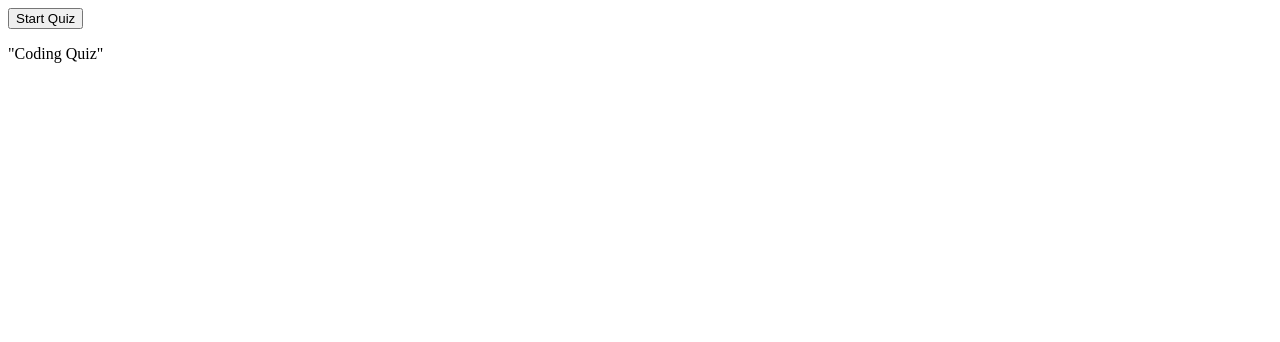
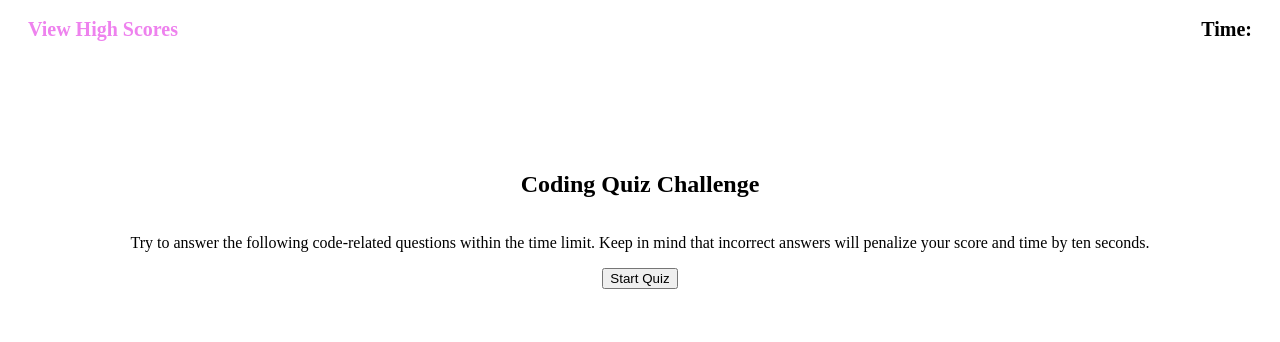
Before and after one commit to jomaduagwu/svg-logo-generator-jm, a plain HTML site: page code-quiz/index.html in a window 1280 px wide. Drawn offline with Linux system fonts and the light colour scheme; files that its build step writes are made by us from their sources.

Commit message:
updated files

```diff
--- a/code-quiz/assets/style.css
+++ b/code-quiz/assets/style.css
@@ -0,0 +1,28 @@
+header {
+    display: flex;
+    justify-content: space-between;
+    align-items: center;
+    padding: 10px;
+}
+
+#high-scores {
+    font-size:20px;
+    font-weight: bold;
+    color: violet;
+    margin-left: 10px;
+}
+
+#timer {
+    font-size: 20px;
+    font-weight: bold;
+    margin-right: 10px;
+}
+
+.quiz-info {
+    margin-top: 50px;
+    padding: 50px;
+    display: flex;
+    flex-direction: column;
+    align-items:center;
+    justify-content: center;
+}
--- a/code-quiz/index.html
+++ b/code-quiz/index.html
@@ -5,19 +5,25 @@
     <meta http-equiv="X-UA-Compatible" content="IE=edge">
     <meta name="viewport" content="width=device-width, initial-scale=1.0">
     <title>Coding Quiz</title>
-    <link rel="stylesheet" type="text/css" href=".assets/style.css" />
+    <!-- link to CSS file -->
+    <link rel="stylesheet" type="text/css" href="./assets/style.css"/>
 </head>
 <body>
-    <!-- start quiz button -->
-    <div class="start-button"><button>Start Quiz</button></div>
-    <div class="view-high-scores"></div>
-    <div class="quiz-box">
-        <header>
-            <p>"Coding Quiz"</p>
-        </header>
+    <header>
+    <div id="high-scores">View High Scores</div>
+    <div id="timer">Time:</div>
+    </header>
+
+        <!-- quiz information before user starts the quiz -->
+    <div class="quiz-info">
+        <h2>Coding Quiz Challenge</h2>
+        <p>Try to answer the following code-related questions within the time limit. Keep in mind
+            that incorrect answers will penalize your score and time by ten seconds.
+        </p>
+        <!-- start quiz button -->
+        <div class="start-button"><button>Start Quiz</button></div>
     </div>
 
-    </main>
    <script src="script.js"></script>
 </body>
 </html>
```
